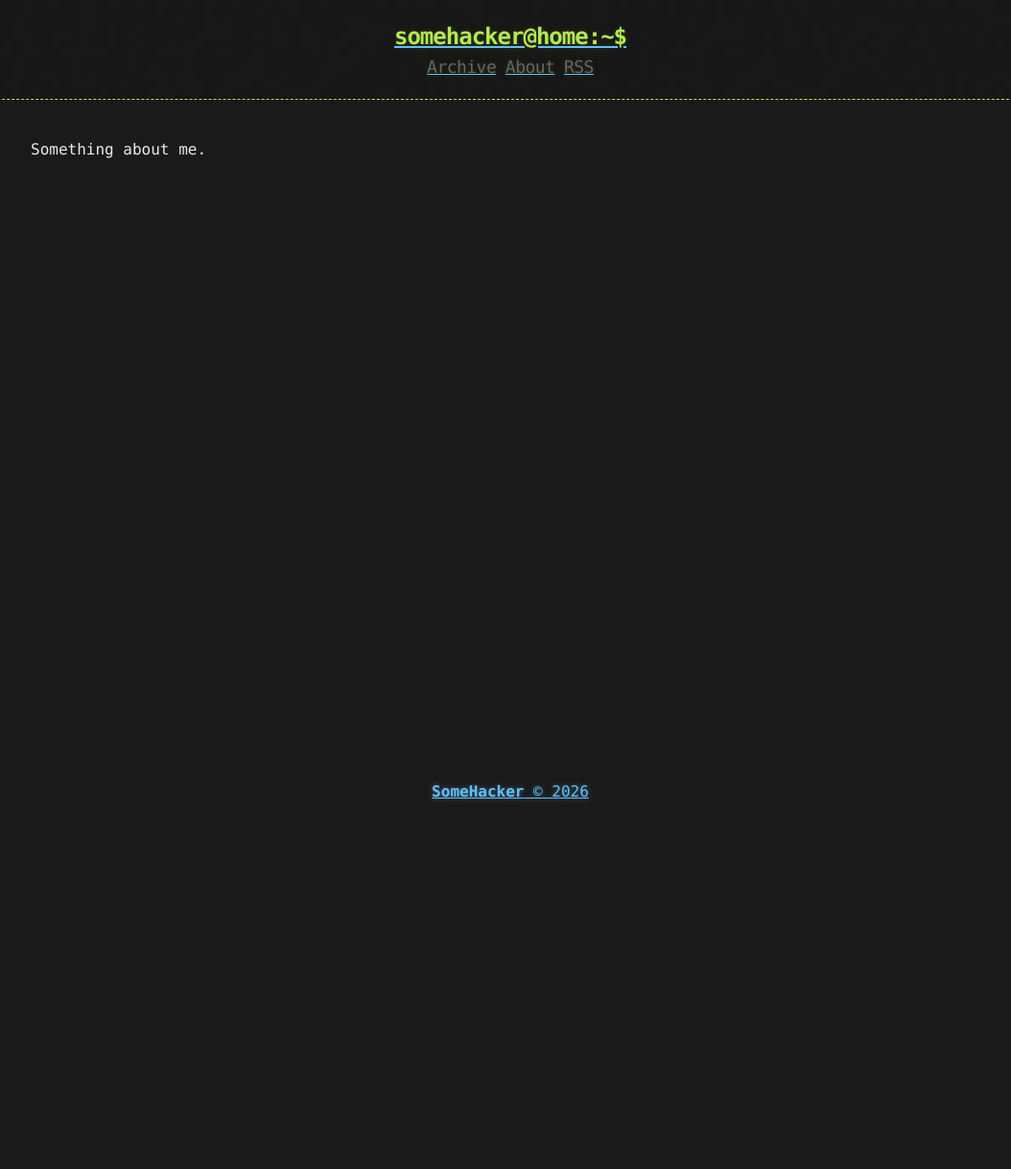
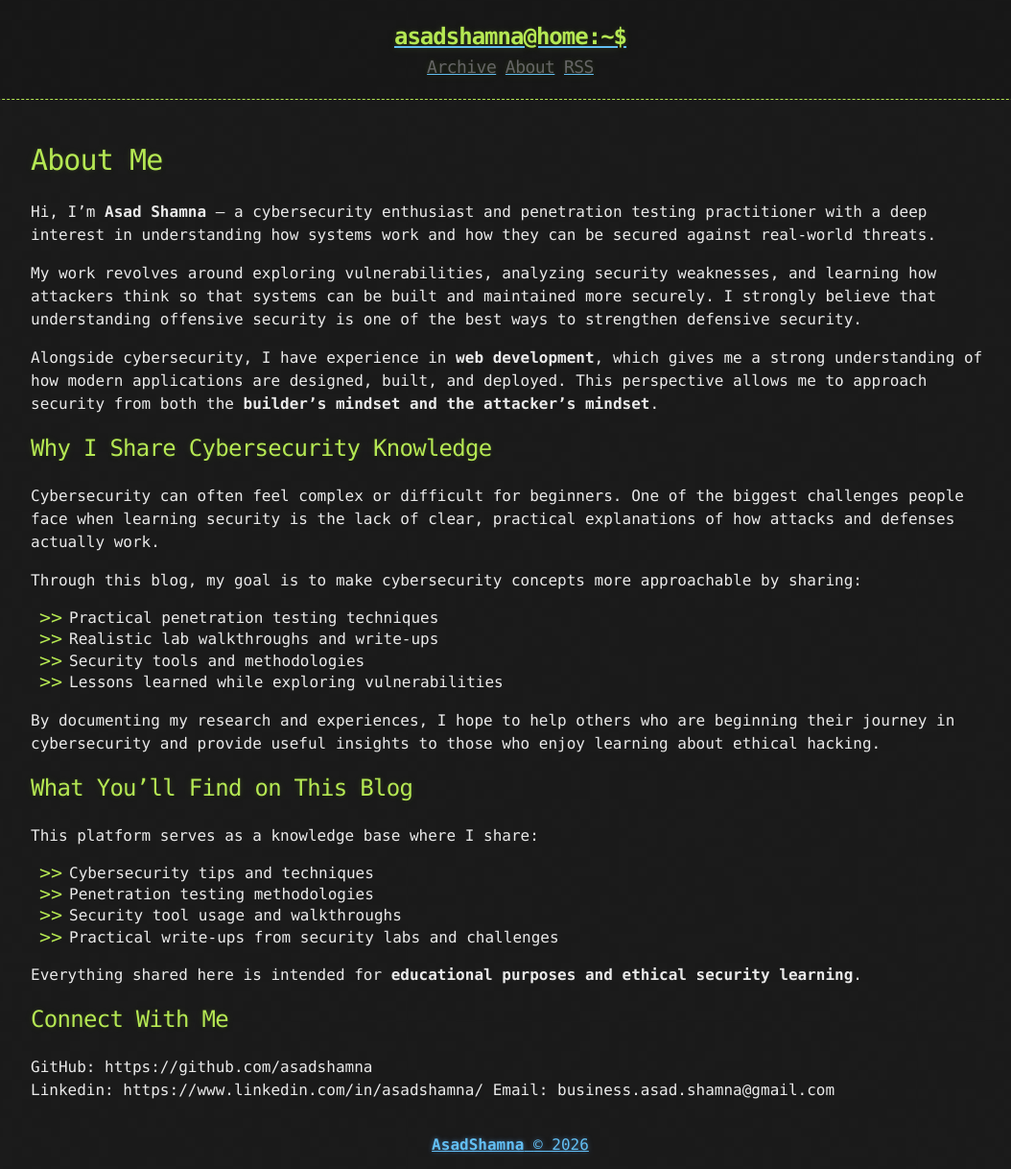
Before and after one commit to asadshamna/asadshamna.github.io, a Jekyll site: the page built from about.md, in a window 1280 px wide. Shown: the whole page at 96% size, without its empty margins (108-1162 px from the left). Built offline with Jekyll 4.4.1, drawn with Linux system fonts in a browser that asks for light colours; before the commit the page ends 900 px from its top, so only the background shows below that.

Commit message:
updating about page and config file

```diff
--- a/_config.yml
+++ b/_config.yml
@@ -1,9 +1,9 @@
-title: Hacker-Blog
-description: "A Jekyll Blog Theme For Hackers"
+title: Asad Shamna Blogs
+description: "A one-stop cybersecurity tips and tricks"
 author:
-  name: "SomeHacker"
-  email: "someone@somewebsite.somedomain"
-  url: "https://ashishchaudhary.in/hacker-blog"
+  name: "Asad Shamna"
+  email: "business.asad.shamna@gmail.com"
+  url: "https://asadshamna.github.io"
 
 baseurl: /
 
@@ -14,8 +14,7 @@ paginate: 3
 paginate_path: /page/:num/
 
 defaults:
-  -
-    scope:
+  - scope:
       path: ""
       type: "posts"
     values:
@@ -28,5 +27,5 @@ plugins:
   - jekyll-sitemap
 
 # Custom variables
-owner : "SomeHacker"
-year : "2020"
+owner: "AsadShamna"
+year: "2026"
--- a/about.md
+++ b/about.md
@@ -3,4 +3,40 @@ layout: page
 title: About
 ---
 
-Something about me.
+# About Me
+
+Hi, I'm **Asad Shamna** — a cybersecurity enthusiast and penetration testing practitioner with a deep interest in understanding how systems work and how they can be secured against real-world threats.
+
+My work revolves around exploring vulnerabilities, analyzing security weaknesses, and learning how attackers think so that systems can be built and maintained more securely. I strongly believe that understanding offensive security is one of the best ways to strengthen defensive security.
+
+Alongside cybersecurity, I have experience in **web development**, which gives me a strong understanding of how modern applications are designed, built, and deployed. This perspective allows me to approach security from both the **builder’s mindset and the attacker’s mindset**.
+
+## Why I Share Cybersecurity Knowledge
+
+Cybersecurity can often feel complex or difficult for beginners. One of the biggest challenges people face when learning security is the lack of clear, practical explanations of how attacks and defenses actually work.
+
+Through this blog, my goal is to make cybersecurity concepts more approachable by sharing:
+
+- Practical penetration testing techniques
+- Realistic lab walkthroughs and write-ups
+- Security tools and methodologies
+- Lessons learned while exploring vulnerabilities
+
+By documenting my research and experiences, I hope to help others who are beginning their journey in cybersecurity and provide useful insights to those who enjoy learning about ethical hacking.
+
+## What You’ll Find on This Blog
+
+This platform serves as a knowledge base where I share:
+
+- Cybersecurity tips and techniques
+- Penetration testing methodologies
+- Security tool usage and walkthroughs
+- Practical write-ups from security labs and challenges
+
+Everything shared here is intended for **educational purposes and ethical security learning**.
+
+## Connect With Me
+
+GitHub: https://github.com/asadshamna
+Linkedin: https://www.linkedin.com/in/asadshamna/
+Email: business.asad.shamna@gmail.com
```
